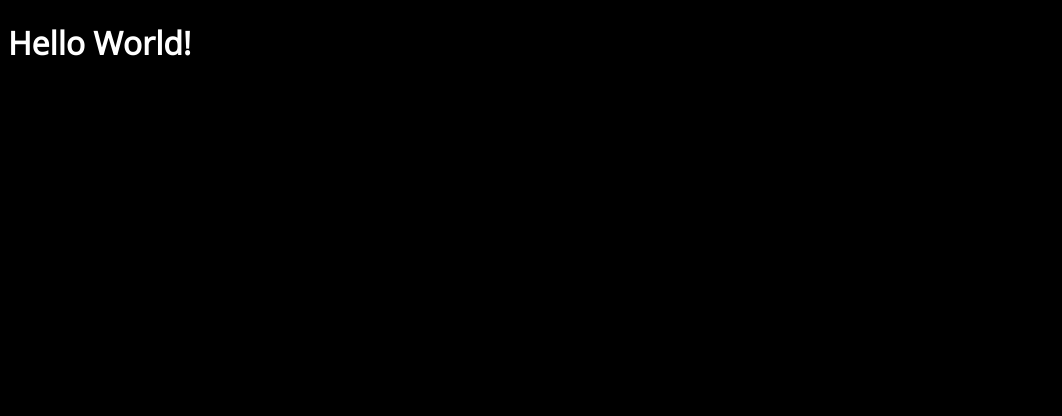
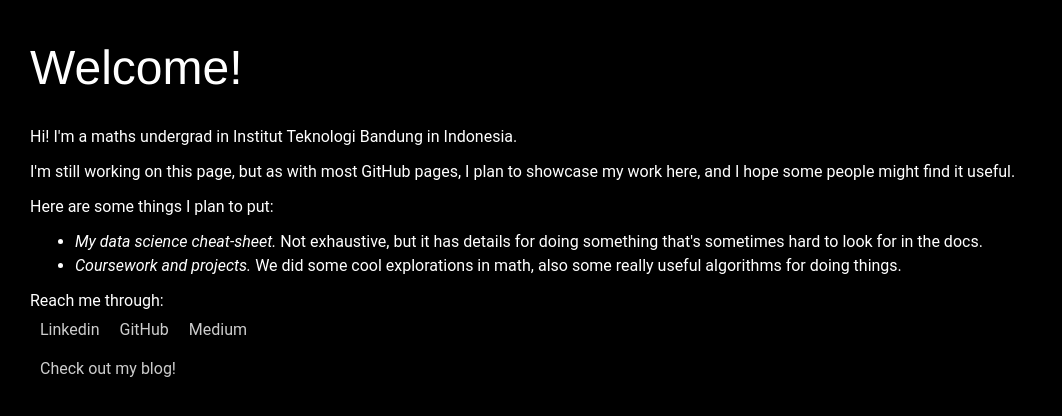
Before and after one commit to iansebastian/iansebastian.github.io, a plain HTML site: page index.html in a window 1280 px wide. Shown: the whole page, without its empty margins (0-1062 px from the left). Drawn offline with nearby package versions, Linux system fonts and the light colour scheme.

Commit message:
Updated index.html!

```diff
--- a/index.html
+++ b/index.html
@@ -1,25 +1,44 @@
 <!DOCTYPE html>
 <html>
     <head>
-        <style>
-            body {
-                background-color: black;
-            }
-            h1 {
-                color: white;
-                font-size: 32;
-                font-family: 'Open Sans', sans-serif
-            }
-            p {
-                color: white;
-                font-size: 14;
-            }
-
-        </style>
+        <link rel="stylesheet" href="style.css">
         <link href="https://fonts.googleapis.com/css2?family=Open+Sans&display=swap" rel="stylesheet">
         <title>Ian Sebastian's GitHub</title>
     </head>
     <body>
-        <h1>Hello World!</h1>
+        <h1>Welcome!</h1>
+
+        <div>
+            <p>Hi! I'm a maths undergrad in Institut Teknologi Bandung in Indonesia.</p>
+            <p>I'm still working on this page, but as with most GitHub pages, I plan to showcase my work here, and I hope some people might find it useful.</p>
+            <p>Here are some things I plan to put:
+                <ul>
+                    <li><i>My data science cheat-sheet.</i> Not exhaustive, but it has details for doing something that's sometimes hard to look for in the docs.</li>
+                    <li><i>Coursework and projects.</i> We did some cool explorations in math, also some really useful algorithms for doing things. </li>
+                </ul>
+            </p>
+        </div>
+
+        <div class="box">
+            <div class="flex-container">
+                Reach me through:
+            </div>
+            <div class="flex-container">
+                <div class="sub-box">
+                    <a href="https://www.linkedin.com/in/ian-sebastian/">Linkedin</a>
+                </div>
+                <div class="sub-box">
+                    <a href="https://github.com/iansebastian">GitHub</a>
+                </div>
+                <div class="sub-box">
+                    <a href="https://medium.com/@iansebastian.tan">Medium</a>
+                </div>
+            </div>
+            <div class="flex-container">
+                <div class="sub-box">
+                    <a href="alucidpotato.wordpress.com">Check out my blog!</a>
+                </div>
+            </div>
+        </div>
     </body>
 </html>
--- /dev/null
+++ b/style.css
@@ -0,0 +1,68 @@
+
+
+
+.flex-container {
+    position: relative;
+
+    display: flex;
+}
+
+.flex-row {
+    flex-direction: row;
+}
+
+.flex-col {
+    flex-direction: col;
+}
+
+.box {
+    width: 20%;
+}
+
+.sub-box {
+
+    position: relative;
+    text-align: center;
+    padding: 10px 10px 10px 10px;
+}
+
+
+
+body {
+    background-color: black;
+
+    text-indent: 0px;
+    margin-left: 30px;
+
+    color: white;
+    font-size: 16px;
+    font-weight: 400;
+    font-family: 'IBM Plex Sans', 'Roboto', 'Helvetica Neue', Helvetica ,sans-serif;
+}
+
+h1 {
+    color: white;
+
+    margin-top: 40px;
+    margin-left: 0px;
+
+    font-size: 48px;
+    font-weight: 50;
+    font-family: 'IBM Plex Sans', 'Helvetica Neue', Helvetica, sans-serif
+}
+
+a {
+    color: #CCC;
+    text-decoration: none;
+}
+
+a:hover {
+    color: white;
+}
+p {
+    line-height: normal;
+}
+
+li {
+    margin: 5px;
+}
```
